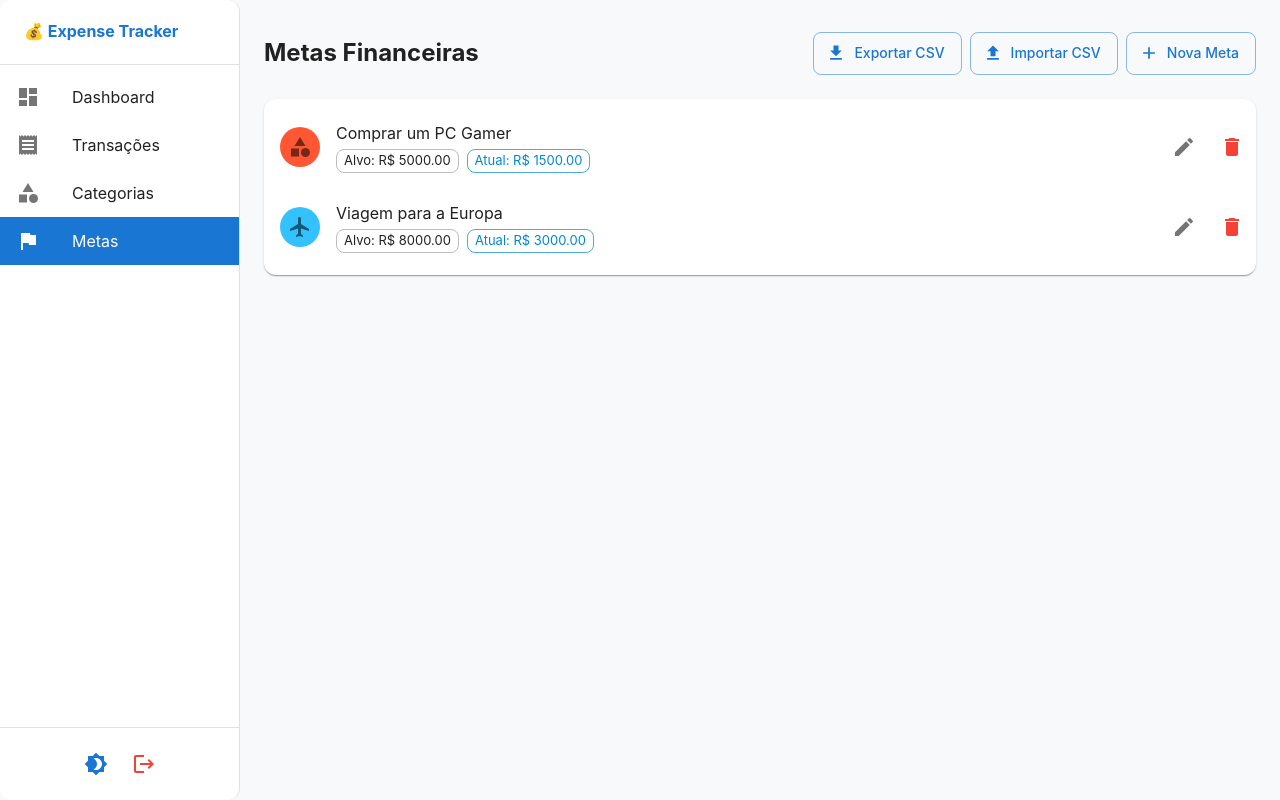
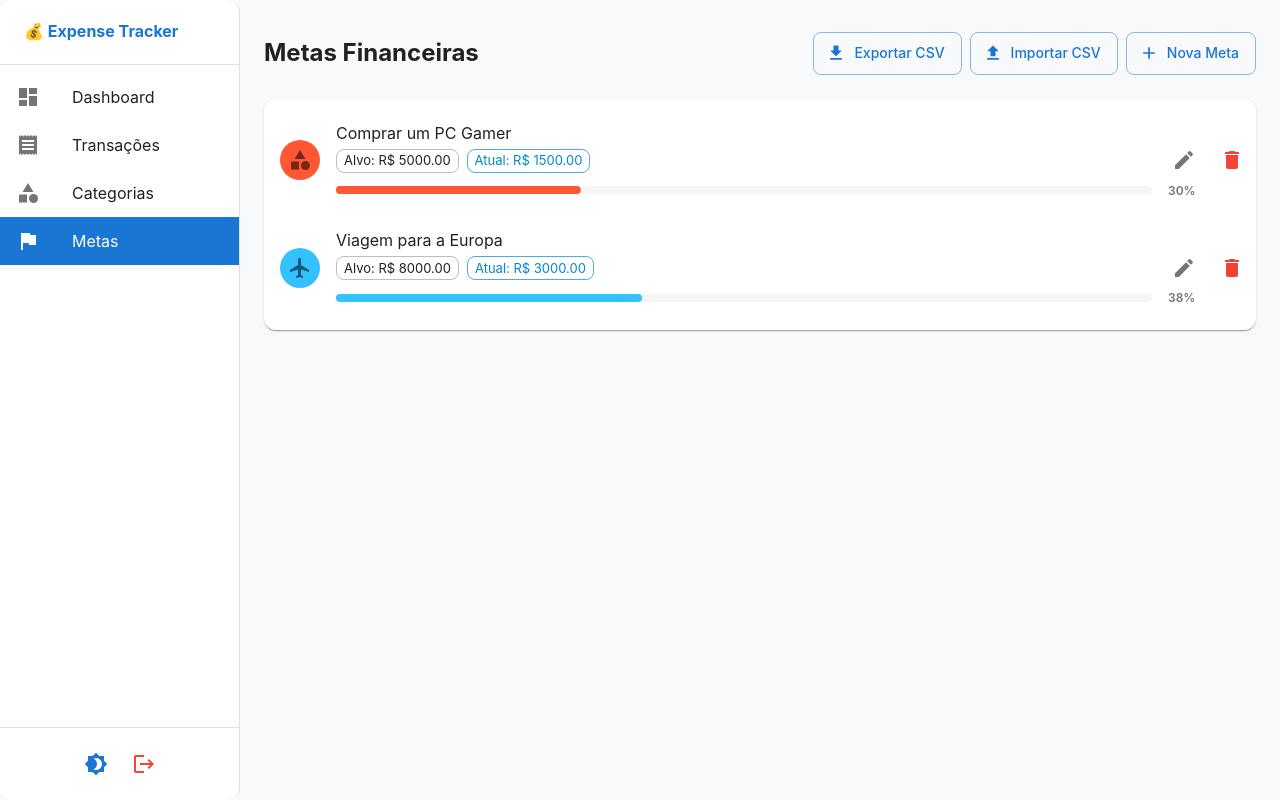
Before and after one commit to VYR4L/frontend-expense-tracker, a React (Vite) app: page /goals in a window 1280 px wide. Built offline with nearby package versions, Linux system fonts and the light colour scheme; sample sign-in values are in the browser's storage.

Commit message:
feat(goals): add progress bar to each goal

```diff
--- a/src/pages/Goals.tsx
+++ b/src/pages/Goals.tsx
@@ -24,6 +24,7 @@ import {
   Chip,
   Tooltip,
   InputAdornment,
+  LinearProgress,
 } from '@mui/material';
 import {
   Add as AddIcon,
@@ -288,7 +289,8 @@ export const Goals: React.FC = () => {
               <ListItemText
                 primary={goal.name}
                 secondary={
-                  <Box sx={{ display: 'flex', gap: 1, mt: 0.5 }}>
+                  <Box sx={{ mt: 0.5 }}>
+                    <Box sx={{ display: 'flex', gap: 1, mb: 1 }}>
                       <Chip
                         label={`Alvo: R$ ${goal.targetAmount.toFixed(2)}`}
                         size="small"
@@ -301,6 +303,34 @@ export const Goals: React.FC = () => {
                         color="info"
                         variant='outlined'
                       />
+                    </Box>
+
+                    <Box sx={{ display: 'flex', alignItems: 'center', gap: 1 }}>
+                      <Box sx={{ width: '100%', mr: 1 }}>
+                        <LinearProgress
+                          variant="determinate"
+                          value={Math.min((goal.currentAmount / goal.targetAmount) * 100, 100)}
+                          sx={{
+                            height: 8,
+                            borderRadius: 4,
+                            backgroundColor: 'action.hover',
+                            '& .MuiLinearProgress-bar': {
+                              borderRadius: 4,
+                              backgroundColor: goal.currentAmount >= goal.targetAmount
+                                ? 'success.main'
+                                : goal.color,
+                            },
+                          }}
+                        />
+                      </Box>
+                      <Typography
+                        variant="caption"
+                        color="text.secondary"
+                        sx={{ minWidth: 40, fontWeight: 600 }}
+                      >
+                        {Math.min(((goal.currentAmount / goal.targetAmount) * 100), 100).toFixed(0)}%
+                      </Typography>
+                    </Box>
                   </Box>
                 }
               />
```
Lines whose indentation alone changed are shown as unchanged.
